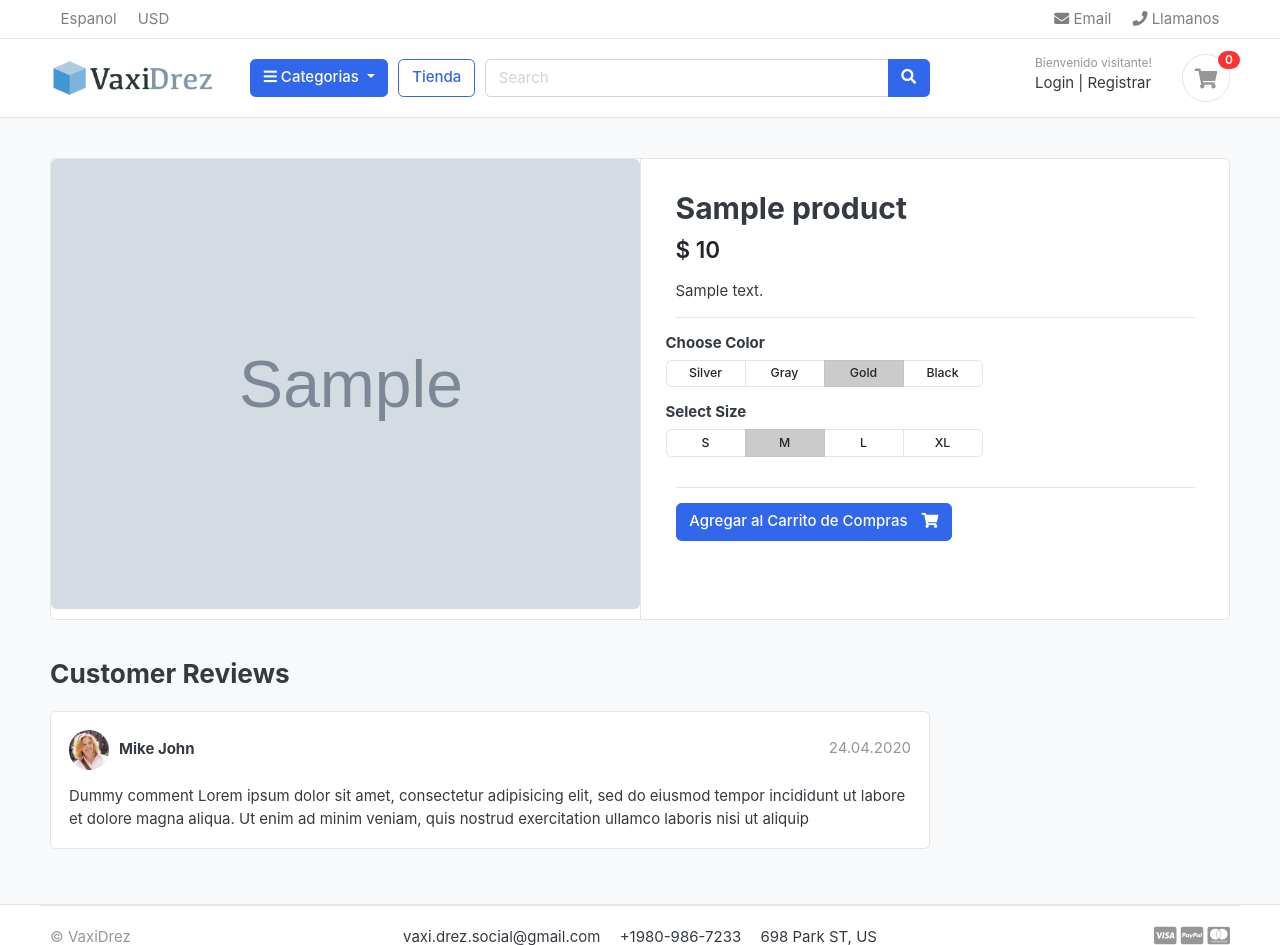
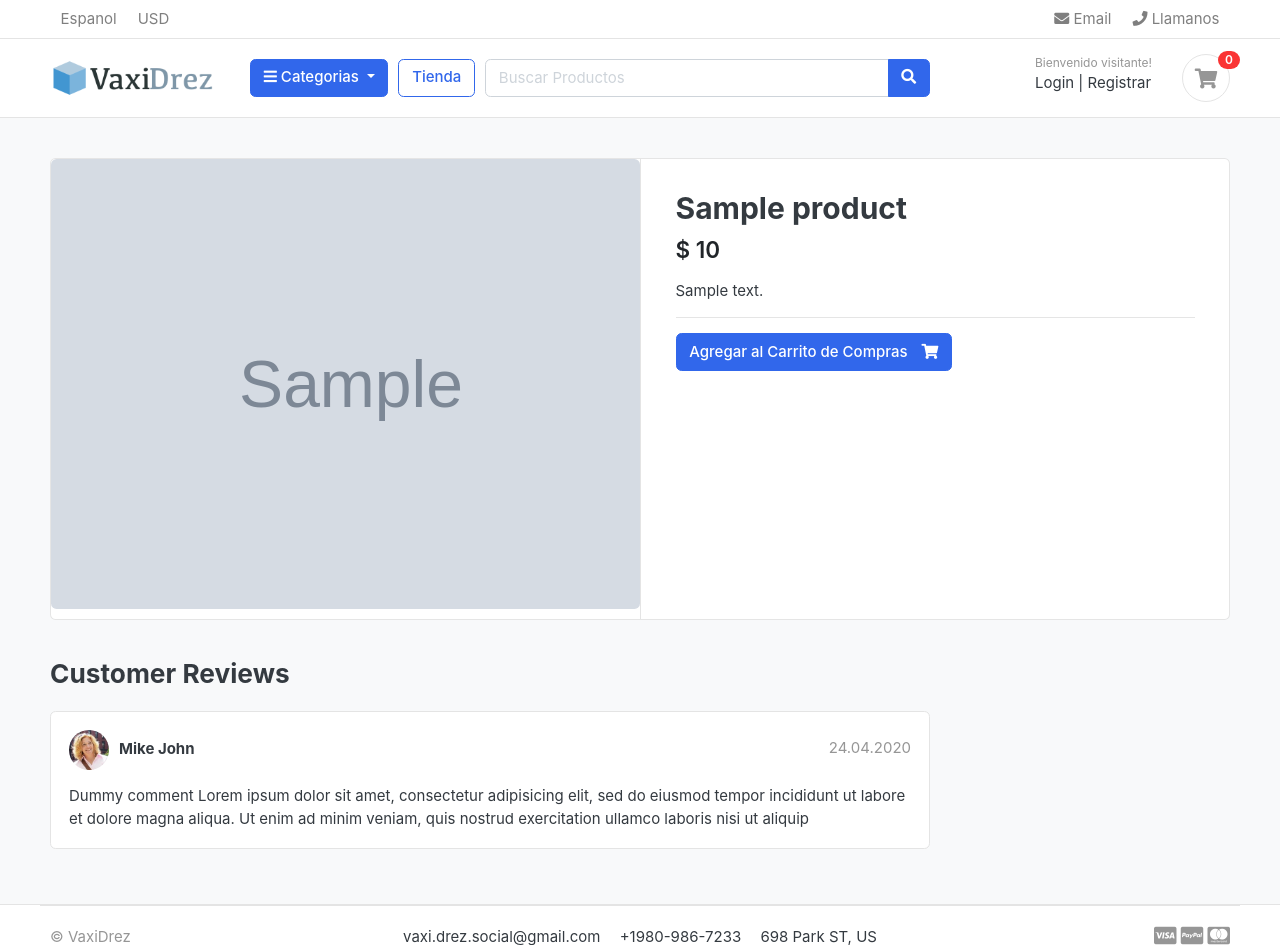
Before and after one commit to OlmosBenito/ecommerce-casob, a Django app: template templates/store/product_detail.html in a window 1280 px wide. Shown: the top 945 px of the page. Run offline with Django 4.2, Linux system fonts and the light colour scheme; the template is opened without the code that fills it: values that come from a table or form of the project are taken from there, others are empty; tables that the repository leaves empty hold one stand-in row (values such as "Sample post"); grey boxes marked "Sample" are stand-in pictures; parts of the project's set-up code (start-up, migrations or seed data) failed here and were passed over; some web fonts are replaced.

Commit message:
finalizacion carrito sin variaciones

```diff
--- /dev/null
+++ b/carts/context_processors.py
@@ -0,0 +1,16 @@
+from .models import Cart, CartItem
+from .views import _cart_id, cart
+
+
+def counter(request):
+    cart_count = 0
+
+    try:
+        cart = Cart.objects.filter(cart_id=_cart_id(request))
+        cart_items = CartItem.objects.all().filter(cart=cart[:1])
+
+        for cart_item in cart_items:
+            cart_count += cart_item.quantity
+    except Cart.DoesNotExist:
+        cart_count = 0
+    return dict(cart_count=cart_count)
--- a/ecommerce/settings.py
+++ b/ecommerce/settings.py
@@ -67,6 +67,7 @@ TEMPLATES = [
                 'django.contrib.auth.context_processors.auth',
                 'django.contrib.messages.context_processors.messages',
                 'category.context_processors.menu_links',
+                'carts.context_processors.counter',
             ],
         },
     },
--- a/store/urls.py
+++ b/store/urls.py
@@ -3,6 +3,7 @@ from . import views
 
 urlpatterns = [
     path('', views.store, name="store"),
-    path('<slug:category_slug>/', views.store, name='products_by_category'),
-    path('<slug:category_slug>/<slug:product_slug>/', views.product_detail, name='product_detail'),
+    path('category/<slug:category_slug>/', views.store, name='products_by_category'),
+    path('category/<slug:category_slug>/<slug:product_slug>/', views.product_detail, name='product_detail'),
+    path('search/', views.search, name='search')
 ]
--- a/templates/includes/navbar.html
+++ b/templates/includes/navbar.html
@@ -65,9 +65,11 @@
         <!-- col.// -->
         <a href="{% url 'store' %}" class="btn btn-outline-primary">Tienda</a>
         <div class="col-lg col-md-6 col-sm-12 col">
-          <form action="#" class="search">
+
+
+          <form action="{% url 'search' %}" class="search">
             <div class="input-group w-100">
-              <input type="text" class="form-control" style="width: 60%" placeholder="Search" />
+              <input type="text" class="form-control" style="width: 60%" placeholder="Buscar Productos" name="keyword">
 
               <div class="input-group-append">
                 <button class="btn btn-primary" type="submit">
@@ -75,8 +77,9 @@
                 </button>
               </div>
             </div>
-          </form>
-          <!-- search-wrap .end// -->
+          </form><!-- search-wrap .end// -->
+
+
         </div>
         <!-- col.// -->
         <div class="col-lg-3 col-sm-6 col-8 order-2 order-lg-3">
@@ -88,9 +91,9 @@
                 <a href="./register.html"> Registrar</a>
               </div>
             </div>
-            <a href="./cart.html" class="widget-header pl-3 ml-3">
+            <a href="{% url 'cart' %}" class="widget-header pl-3 ml-3">
               <div class="icon icon-sm rounded-circle border"><i class="fa fa-shopping-cart"></i></div>
-              <span class="badge badge-pill badge-danger notify">0</span>
+              <span class="badge badge-pill badge-danger notify">{{ cart_count }}</span>
             </a>
           </div>
           <!-- widgets-wrap.// -->
--- a/templates/store/cart.html
+++ b/templates/store/cart.html
@@ -37,7 +37,7 @@
             <figure class="itemside align-items-center">
                 <div class="aside"><img src="{{ cart_item.product.images.url}}" class="img-sm"></div>
                 <figcaption class="info">
-                    <a href="#" class="title text-dark">{{ cart_item.product.product_name}}</a>
+                    <a href="{{ cart_item.product.get_url }}" class="title text-dark">{{ cart_item.product.product_name}}</a>
                     <p class="text-muted small">Matrix: 25 Mpx <br> Marca: Canon</p>
                 </figcaption>
             </figure>
@@ -95,7 +95,7 @@
                     <img src="{% static './images/misc/payments.png' %}" height="26">
                 </p>
                 <a href="./place-order.html" class="btn btn-primary btn-block"> Pagar </a>
-                <a href="./store.html" class="btn btn-light btn-block">Continua comprando</a>
+                <a href="{% url 'store' %}" class="btn btn-light btn-block">Continua comprando</a>
             </div> <!-- card-body.// -->
             </div> <!-- card.// -->
 
--- a/templates/store/product_detail.html
+++ b/templates/store/product_detail.html
@@ -30,44 +30,9 @@
 
     <hr>
         <div class="row">
-            <div class="item-option-select">
-                <h6>Choose Color</h6>
-                <div class="btn-group btn-group-sm btn-group-toggle" data-toggle="buttons">
-                  <label class="btn btn-light">
-                    <input type="radio" name="radio_color"> Silver
-                  </label>
-                  <label class="btn btn-light">
-                    <input type="radio" name="radio_color" > Gray
-                  </label>
-                  <label class="btn btn-light active">
-                    <input type="radio" name="radio_color checked"> Gold
-                  </label>
-                  <label class="btn btn-light">
-                    <input type="radio" name="radio_color"> Black
-                  </label>
-                </div>
-            </div>
+
         </div> <!-- row.// -->
-        <div class="row">
-            <div class="item-option-select">
-                <h6>Select Size</h6>
-                <div class="btn-group btn-group-sm btn-group-toggle" data-toggle="buttons">
-                  <label class="btn btn-light">
-                    <input type="radio" name="radio_color"> S
-                  </label>
-                  <label class="btn btn-light active">
-                    <input type="radio" name="radio_color" checked> M
-                  </label>
-                  <label class="btn btn-light">
-                    <input type="radio" name="radio_color"> L
-                  </label>
-                  <label class="btn btn-light">
-                    <input type="radio" name="radio_color"> XL
-                  </label>
-                </div>
-            </div>
-        </div> <!-- row.// -->
-        <hr>
+
 
         {% if single_product.stock <= 0 %}
           <h5>Producto Sin Stock</h>
@@ -75,7 +40,7 @@
 
             {% if in_cart %}
               <a href="#" class="btn  btn-success"> <span class="text">Producto agregado al Carrito</span> <i class="fas fa-check"></i>  </a>
-              <a href="{% url 'cart' %}" class="btn  btn-utline-primary"> <span class="text">PVer Carrito Compras</span> <i class="fas fa-eye"></i>  </a>
+              <a href="{% url 'cart' %}" class="btn  btn-utline-primary"> <span class="text">Ver Carrito Compras</span> <i class="fas fa-eye"></i>  </a>
 
             {% else %}
               <a href="{% url 'add_cart' single_product.id %}" class="btn  btn-primary"> <span class="text">Agregar al Carrito de Compras</span> <i class="fas fa-shopping-cart"></i>  </a>
```
Also changed, not shown: store/views.py (+27 -3 lines), templates/store/store.html (+36 -7 lines).
